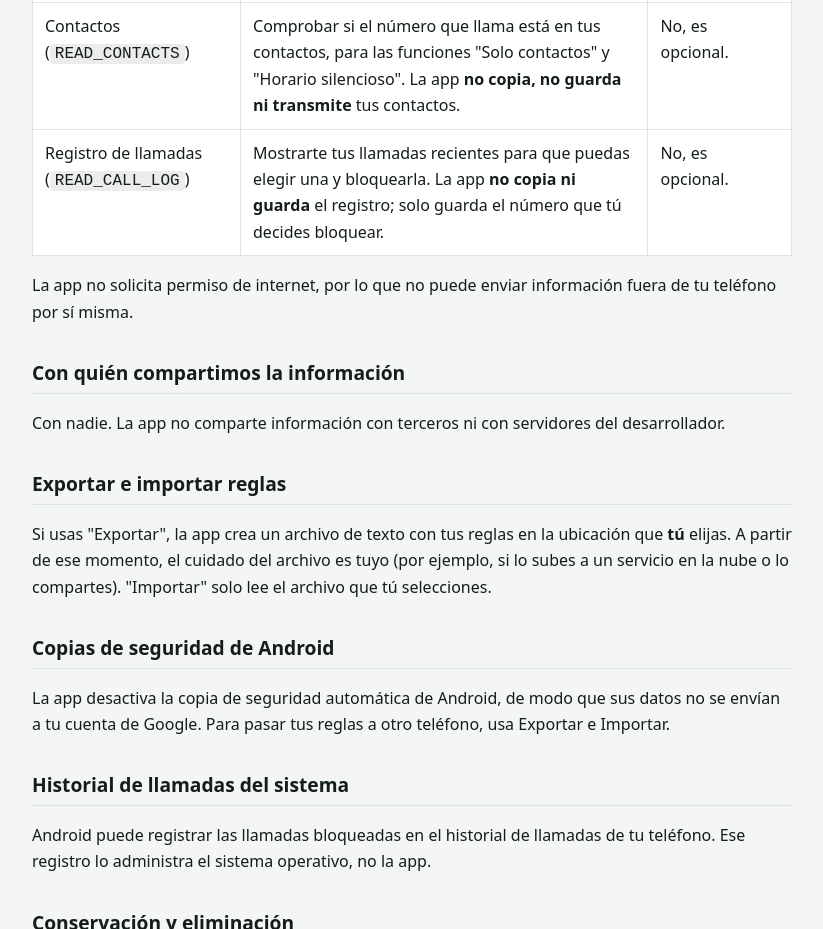
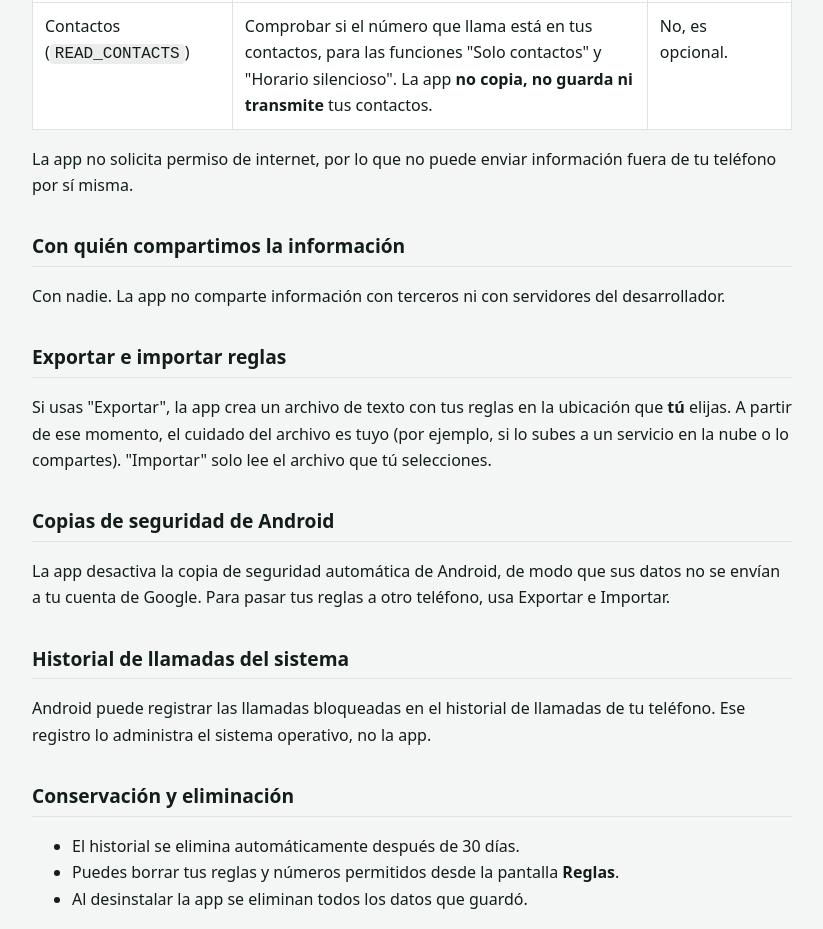
Before and after one commit to jark619/bloqueanumeros-privacy, a plain HTML site: page index.html in a window 1280 px wide. Shown: the part 938-1867 px from the top of the page, without its empty margins (228-1051 px from the left). Drawn offline with Linux system fonts and the light colour scheme.

Commit message:
Update privacy policy: app no longer uses the call log permission
Co-Authored-By: Claude Sonnet 5.5 <noreply@anthropic.com>

```diff
--- a/index.html
+++ b/index.html
@@ -38,7 +38,6 @@
 <tr><th>Permiso o acceso</th><th>Para qué se usa</th><th>¿Es obligatorio?</th></tr>
 <tr><td>Rol de filtro de llamadas de Android</td><td>Recibir el número y, cuando Android lo proporciona, el nombre o etiqueta de una llamada entrante para decidir si se bloquea.</td><td>Sí, es la función principal.</td></tr>
 <tr><td>Contactos (<code>READ_CONTACTS</code>)</td><td>Comprobar si el número que llama está en tus contactos, para las funciones "Solo contactos" y "Horario silencioso". La app <strong>no copia, no guarda ni transmite</strong> tus contactos.</td><td>No, es opcional.</td></tr>
-<tr><td>Registro de llamadas (<code>READ_CALL_LOG</code>)</td><td>Mostrarte tus llamadas recientes para que puedas elegir una y bloquearla. La app <strong>no copia ni guarda</strong> el registro; solo guarda el número que tú decides bloquear.</td><td>No, es opcional.</td></tr>
 </table>
 <p>La app no solicita permiso de internet, por lo que no puede enviar información fuera de tu teléfono por sí misma.</p>
 <h2>Con quién compartimos la información</h2>
```
